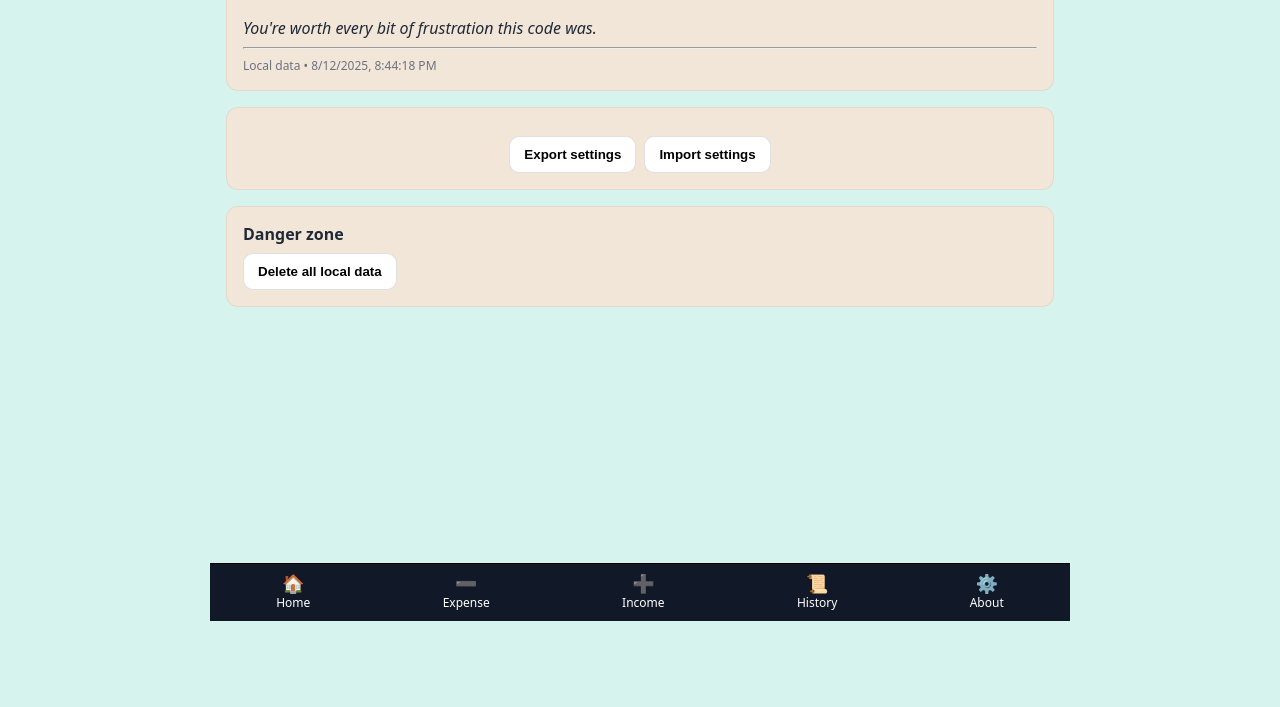
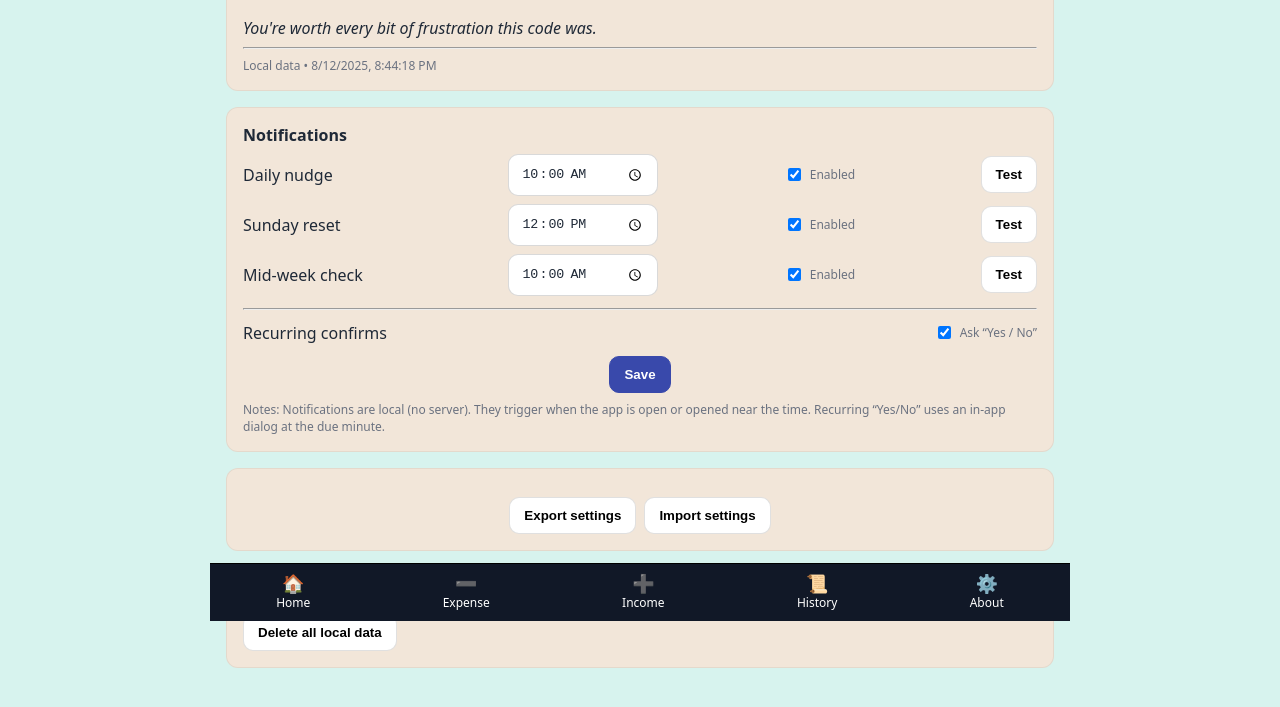
Before and after one commit to CatastrophicallyCynical/adhd-budgeteer, a plain HTML site: page about.html in a window 1280 px wide. Shown: the part 179-886 px from the top of the page. Before the commit the page ends 800 px from the top, so only its background shows below. Drawn offline with Linux system fonts and the light colour scheme.

Commit message:
Update about.html
Signed-off-by: CatastrophicallyCynical <valkyrie.jane.rose@gmail.com>

```diff
--- a/about.html
+++ b/about.html
@@ -22,6 +22,56 @@
     <div class="small" id="ver"></div>
   </div>
 
+  <!-- Notifications -->
+  <div class="card">
+    <div style="font-weight:700; margin-bottom:8px">Notifications</div>
+
+    <div class="row" style="align-items:center; flex-wrap:wrap; gap:12px">
+      <div style="min-width:140px">Daily nudge</div>
+      <input type="time" id="dailyTime" value="10:00" style="max-width:150px">
+      <label class="small" style="display:flex; align-items:center; gap:6px">
+        <input type="checkbox" id="dailyEnabled" checked> Enabled
+      </label>
+      <button class="btn" id="testDaily">Test</button>
+    </div>
+
+    <div class="row" style="align-items:center; flex-wrap:wrap; gap:12px; margin-top:8px">
+      <div style="min-width:140px">Sunday reset</div>
+      <input type="time" id="sunTime" value="12:00" style="max-width:150px">
+      <label class="small" style="display:flex; align-items:center; gap:6px">
+        <input type="checkbox" id="sunEnabled" checked> Enabled
+      </label>
+      <button class="btn" id="testSun">Test</button>
+    </div>
+
+    <div class="row" style="align-items:center; flex-wrap:wrap; gap:12px; margin-top:8px">
+      <div style="min-width:140px">Mid-week check</div>
+      <input type="time" id="midTime" value="10:00" style="max-width:150px">
+      <label class="small" style="display:flex; align-items:center; gap:6px">
+        <input type="checkbox" id="midEnabled" checked> Enabled
+      </label>
+      <button class="btn" id="testMid">Test</button>
+    </div>
+
+    <hr style="margin:12px 0">
+
+    <div class="row" style="align-items:center; flex-wrap:wrap; gap:12px">
+      <div style="min-width:140px">Recurring confirms</div>
+      <label class="small" style="display:flex; align-items:center; gap:6px">
+        <input type="checkbox" id="confirmEnabled" checked> Ask “Yes / No”
+      </label>
+    </div>
+
+    <div class="actions" style="justify-content:center; margin-top:12px">
+      <button class="btn primary" id="saveNotifs">Save</button>
+    </div>
+
+    <div class="small" style="margin-top:8px">
+      Notes: Notifications are local (no server). They trigger when the app is open or opened near the time.
+      Recurring “Yes/No” uses an in-app dialog at the due minute.
+    </div>
+  </div>
+
   <div class="card">
     <div class="actions" style="justify-content:center">
       <button class="btn" id="export">Export settings</button>
@@ -43,14 +93,19 @@
   <a href="about.html"><span class="ico">⚙️</span><span>About</span></a>
 </nav>
 
+<script src="notify.js"></script>
 <script>
+// Back + version
 document.getElementById('backBtn').onclick = ()=> history.back();
 document.getElementById('ver').textContent = `Local data • ${new Date().toLocaleString()}`;
 
+// Export/Import
 function exportSettings(){
   const out = {
     budgeteer_expenses: JSON.parse(localStorage.getItem('budgeteer_expenses')||'[]'),
-    budgeteer_income: JSON.parse(localStorage.getItem('budgeteer_income')||'[]')
+    budgeteer_income: JSON.parse(localStorage.getItem('budgeteer_income')||'[]'),
+    budgeteer_recurring: JSON.parse(localStorage.getItem('budgeteer_recurring')||'[]'),
+    budgeteer_nudge: JSON.parse(localStorage.getItem('budgeteer_nudge')||'{}')
   };
   const blob = new Blob([JSON.stringify(out,null,2)], {type:'application/json'});
   const a = Object.assign(document.createElement('a'), {href:URL.createObjectURL(blob), download:'budgeteer-backup.json'}); a.click();
@@ -62,7 +117,10 @@ function importSettings(){
       const text = await input.files[0].text(); const data = JSON.parse(text);
       if (data.budgeteer_expenses) localStorage.setItem('budgeteer_expenses', JSON.stringify(data.budgeteer_expenses));
       if (data.budgeteer_income) localStorage.setItem('budgeteer_income', JSON.stringify(data.budgeteer_income));
+      if (data.budgeteer_recurring) localStorage.setItem('budgeteer_recurring', JSON.stringify(data.budgeteer_recurring));
+      if (data.budgeteer_nudge) localStorage.setItem('budgeteer_nudge', JSON.stringify(data.budgeteer_nudge));
       alert('Imported');
+      location.reload();
     }catch{ alert('Import failed'); }
   };
   input.click();
@@ -75,5 +133,45 @@ function wipeAll(){
 document.getElementById('export').onclick = exportSettings;
 document.getElementById('import').onclick = importSettings;
 document.getElementById('wipe').onclick = wipeAll;
+
+// Notifications UI
+const api = window.__budgeteerNotify;
+(function initNotifs(){
+  const s = api.get();
+
+  document.getElementById('dailyTime').value = s.daily.time || '10:00';
+  document.getElementById('dailyEnabled').checked = !!s.daily.enabled;
+
+  document.getElementById('sunTime').value = s.weekly.sun.time || '12:00';
+  document.getElementById('sunEnabled').checked = !!s.weekly.sun.enabled;
+
+  document.getElementById('midTime').value = s.weekly.mid.time || '10:00';
+  document.getElementById('midEnabled').checked = !!s.weekly.mid.enabled;
+
+  document.getElementById('confirmEnabled').checked = !!s.confirm.enabled;
+
+  document.getElementById('testDaily').onclick = ()=> api.test('daily');
+  document.getElementById('testSun').onclick   = ()=> api.test('sun');
+  document.getElementById('testMid').onclick   = ()=> api.test('mid');
+
+  document.getElementById('saveNotifs').onclick = ()=>{
+    const patch = {
+      daily:  { enabled: document.getElementById('dailyEnabled').checked,
+                time:    document.getElementById('dailyTime').value || '10:00',
+                last: '' },
+      weekly: {
+        sun: { enabled: document.getElementById('sunEnabled').checked,
+               time:    document.getElementById('sunTime').value || '12:00',
+               last: '' },
+        mid: { enabled: document.getElementById('midEnabled').checked,
+               time:    document.getElementById('midTime').value || '10:00',
+               last: '' }
+      },
+      confirm:{ enabled: document.getElementById('confirmEnabled').checked }
+    };
+    api.set(patch);
+    alert('Saved!');
+  };
+})();
 </script>
 </body></html>
```
